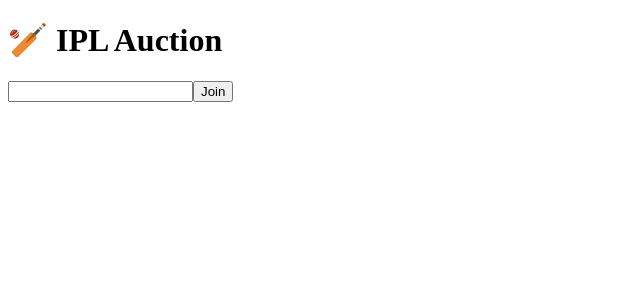
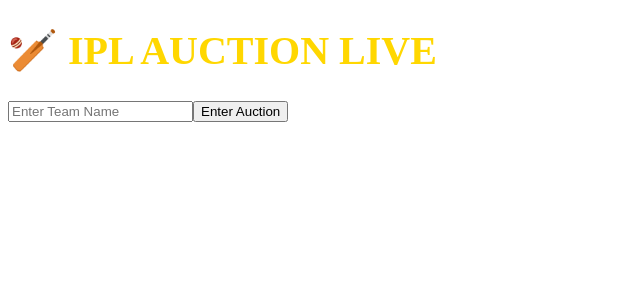
Before and after one commit to dineshkumar050/ipl-auction2, a React (Create React App) app in the folder frontend/: page / in a window 1280 px wide. Shown: the top 300 px of the page, without its empty margins (0-640 px from the left). Built offline with nearby package versions, Linux system fonts and the light colour scheme; no server answers.

Commit message:
Update JoinRoom component for auction entry

```diff
--- a/frontend/src/pages/JoinRoom.js
+++ b/frontend/src/pages/JoinRoom.js
@@ -11,9 +11,16 @@
 
   return (
     <div className="center">
-      <h1>🏏 IPL Auction</h1>
-      <input onChange={(e) => setName(e.target.value)} />
-      <button onClick={join}>Join</button>
+      <h1 style={{ fontSize: "40px", color: "gold" }}>
+        🏏 IPL AUCTION LIVE
+      </h1>
+
+      <input
+        placeholder="Enter Team Name"
+        onChange={(e) => setName(e.target.value)}
+      />
+
+      <button onClick={join}>Enter Auction</button>
     </div>
   );
 }
```
